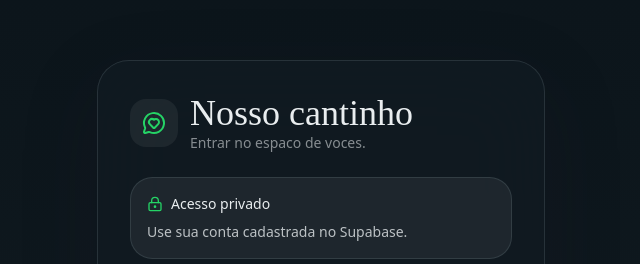
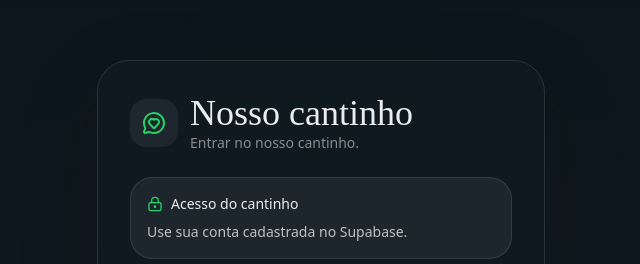
Before and after one commit to VitorTDS/Mensagens, a React (Vite) app: page /#/login in a window 1280 px wide. Shown: the part 116-380 px from the top of the page, without its empty margins (319-959 px from the left). Built offline with nearby package versions, Linux system fonts and the light colour scheme; no server answers.

Commit message:
Refresh visible copy for Nosso cantinho

```diff
--- a/src/components/ui/loading-screen.tsx
+++ b/src/components/ui/loading-screen.tsx
@@ -18,7 +18,7 @@ export function LoadingScreen() {
         </div>
         <div className="text-center">
           <p className="font-display text-4xl text-[var(--text-primary)]">{APP_NAME}</p>
-          <p className="mt-1 text-sm text-[var(--text-muted)]">Carregando o seu espaco privado.</p>
+          <p className="mt-1 text-sm text-[var(--text-muted)]">Carregando o seu cantinho.</p>
         </div>
       </motion.div>
     </div>
--- a/src/layouts/app-shell.tsx
+++ b/src/layouts/app-shell.tsx
@@ -60,7 +60,7 @@ export function AppShell() {
               </button>
               <div className="min-w-0">
                 <p className="truncate font-display text-2xl text-[var(--text-primary)] sm:text-3xl">{APP_NAME}</p>
-                <p className="text-sm text-[var(--text-muted)]">Um lugar so de voces dois.</p>
+                <p className="text-sm text-[var(--text-muted)]">Um cantinho so de voces dois.</p>
               </div>
             </div>
             <div className="flex w-full items-center justify-end gap-3 sm:w-auto">
--- a/src/pages/login-page.tsx
+++ b/src/pages/login-page.tsx
@@ -41,14 +41,14 @@ export function LoginPage() {
           </div>
           <div className="min-w-0">
             <p className="truncate font-display text-3xl text-[var(--text-primary)] sm:text-4xl">{APP_NAME}</p>
-            <p className="text-sm text-[var(--text-muted)]">Entrar no espaco de voces.</p>
+            <p className="text-sm text-[var(--text-muted)]">Entrar no nosso cantinho.</p>
           </div>
         </div>
 
         <div className="mb-5 rounded-[1.4rem] border border-[var(--panel-border)] bg-[var(--surface-muted)] p-4 text-sm text-[var(--text-secondary)]">
           <div className="mb-2 flex items-center gap-2">
             <LockKeyhole className="h-4 w-4 text-[var(--accent)]" />
-            <span className="font-medium text-[var(--text-primary)]">Acesso privado</span>
+            <span className="font-medium text-[var(--text-primary)]">Acesso do cantinho</span>
           </div>
           <p>
             {isSupabaseConfigured
```
